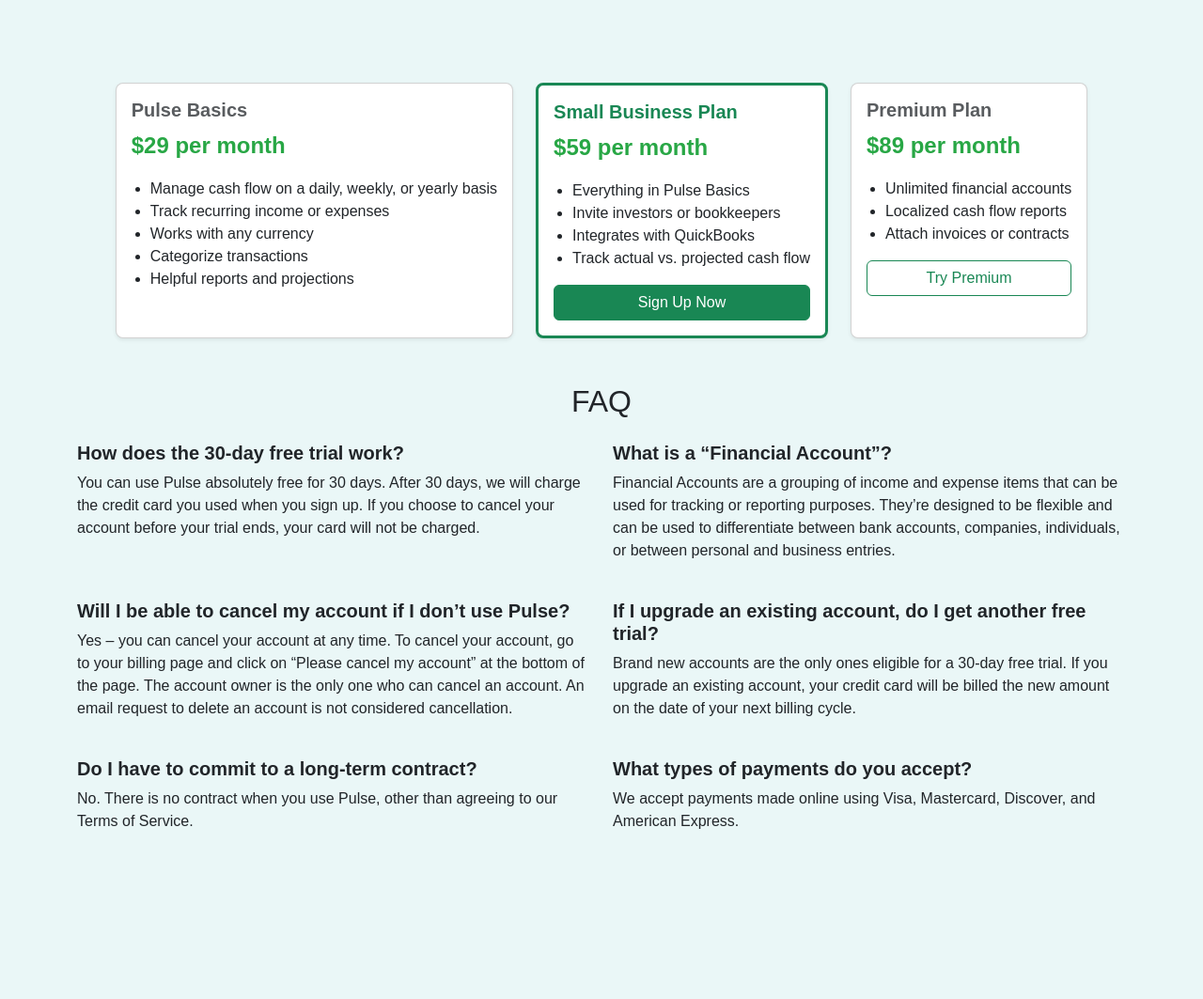
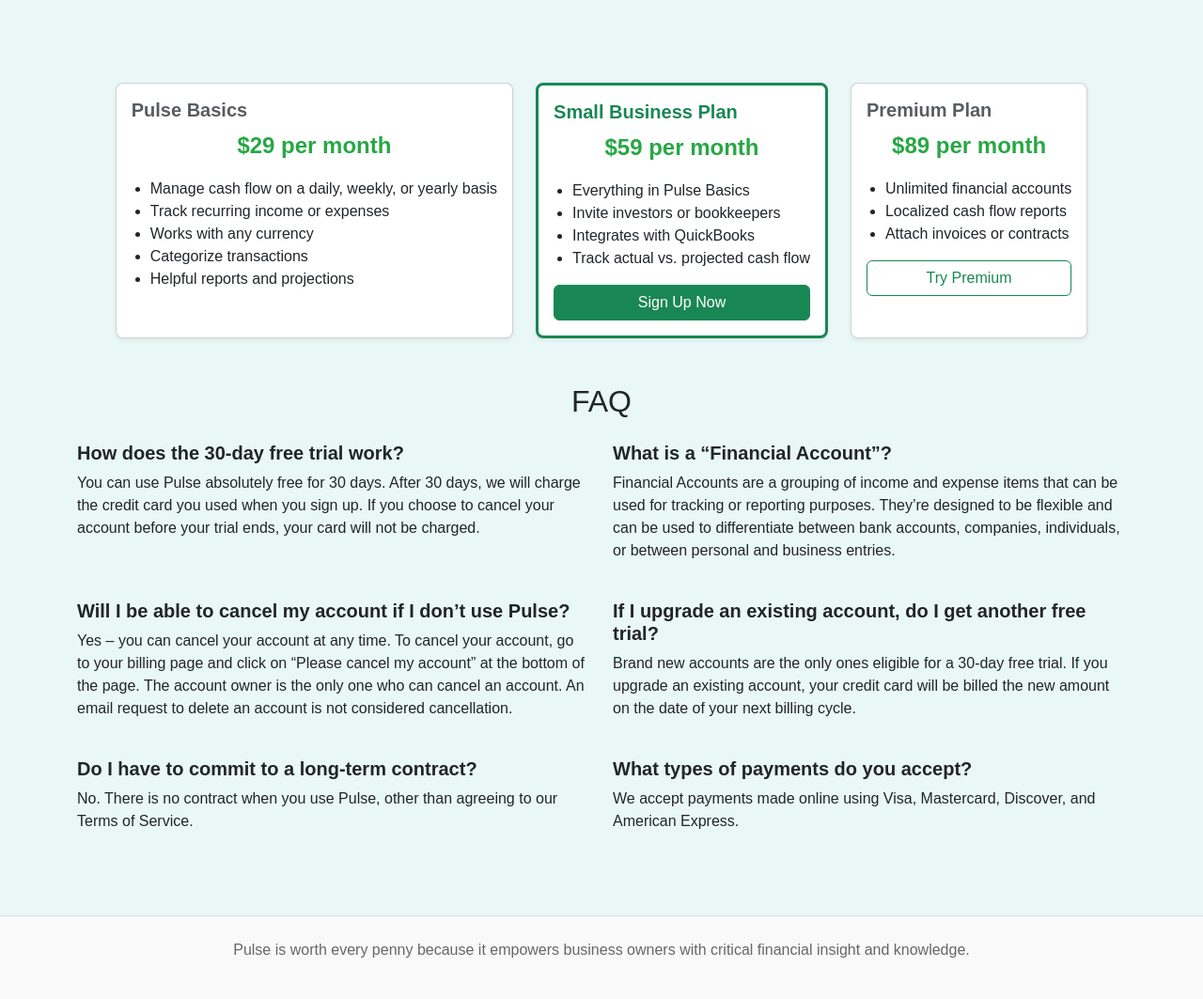
Before and after one commit to omarinho09/POPALZAI_Omar_2AAIF_WMC_2425, a plain HTML site: page 2024_11_14_WMC_POPALZAI_OMAR/index.html in a window 1280 px wide. Shown: the part 240-1303 px from the top of the page at 94% size. Before the commit the page ends 1214 px from the top, so only its background shows below. Drawn offline with nearby package versions, Linux system fonts and the light colour scheme.

Commit message:
änderung

```diff
--- a/2024_11_14_WMC_POPALZAI_OMAR/index.html
+++ b/2024_11_14_WMC_POPALZAI_OMAR/index.html
@@ -7,11 +7,11 @@
     <title>Pulse Pricing Page</title>
 
     <link href="https://cdn.jsdelivr.net/npm/bootstrap@5.3.0/dist/css/bootstrap.min.css" rel="stylesheet">
-
     <link rel="stylesheet" href="style.css">
 </head>
 
 <body>
+
 
     <header class="container py-3 d-flex justify-content-between align-items-center">
         <img src="pulselogo.png" alt="Pulse Logo" class="logo">
@@ -19,6 +19,7 @@
             <a href="#" class="text-decoration-none">Features</a>
             <a href="#" class="text-decoration-none">Customer Stories</a>
             <a href="#" class="text-decoration-none">Pricing</a>
+            <a href="#" class="text-decoration-none">Blog</a>
             <a href="#" class="btn btn-success">Sign Up</a>
         </nav>
     </header>
@@ -32,10 +33,9 @@
 
 
     <section class="container d-flex justify-content-center gap-4 my-5">
-
         <div class="card p-3 shadow-sm">
             <h5 class="text-muted">Pulse Basics</h5>
-            <p class="price">$29 per month</p>
+            <p class="price text-center fw-bold">$29 per month</p>
             <ul>
                 <li>Manage cash flow on a daily, weekly, or yearly basis</li>
                 <li>Track recurring income or expenses</li>
@@ -47,7 +47,7 @@
 
         <div class="card p-3 shadow-sm border-success border-3">
             <h5 class="text-success">Small Business Plan</h5>
-            <p class="price">$59 per month</p>
+            <p class="price text-center fw-bold">$59 per month</p>
             <ul>
                 <li>Everything in Pulse Basics</li>
                 <li>Invite investors or bookkeepers</li>
@@ -59,7 +59,7 @@
 
         <div class="card p-3 shadow-sm">
             <h5 class="text-muted">Premium Plan</h5>
-            <p class="price">$89 per month</p>
+            <p class="price text-center fw-bold">$89 per month</p>
             <ul>
                 <li>Unlimited financial accounts</li>
                 <li>Localized cash flow reports</li>
@@ -77,36 +77,31 @@
                 <h5>How does the 30-day free trial work?</h5>
                 <p>
                     You can use Pulse absolutely free for 30 days. After 30 days, we will charge the credit card you
-                    used when you sign up.
-                    If you choose to cancel your account before your trial ends, your card will not be charged.
+                    used when you sign up. If you choose to cancel your account before your trial ends, your card will
+                    not be charged.
                 </p>
             </div>
             <div class="col-md-6 mb-4">
                 <h5>What is a “Financial Account”?</h5>
                 <p>
                     Financial Accounts are a grouping of income and expense items that can be used for tracking or
-                    reporting purposes.
-                    They’re designed to be flexible and can be used to differentiate between bank accounts, companies,
-                    individuals,
-                    or between personal and business entries.
+                    reporting purposes. They’re designed to be flexible and can be used to differentiate between bank
+                    accounts, companies, individuals, or between personal and business entries.
                 </p>
             </div>
             <div class="col-md-6 mb-4">
                 <h5>Will I be able to cancel my account if I don’t use Pulse?</h5>
                 <p>
                     Yes – you can cancel your account at any time. To cancel your account, go to your billing page and
-                    click on
-                    “Please cancel my account” at the bottom of the page. The account owner is the only one who can
-                    cancel an account.
-                    An email request to delete an account is not considered cancellation.
+                    click on “Please cancel my account” at the bottom of the page. The account owner is the only one
+                    who can cancel an account. An email request to delete an account is not considered cancellation.
                 </p>
             </div>
             <div class="col-md-6 mb-4">
                 <h5>If I upgrade an existing account, do I get another free trial?</h5>
                 <p>
                     Brand new accounts are the only ones eligible for a 30-day free trial. If you upgrade an existing
-                    account,
-                    your credit card will be billed the new amount on the date of your next billing cycle.
+                    account, your credit card will be billed the new amount on the date of your next billing cycle.
                 </p>
             </div>
             <div class="col-md-6 mb-4">
@@ -123,3 +118,14 @@
             </div>
         </div>
     </section>
+
+    <!-- Footer -->
+    <footer class="text-center py-4">
+        <p>Pulse is worth every penny because it empowers business owners with critical financial insight and knowledge.
+        </p>
+    </footer>
+
+    <script src="https://cdn.jsdelivr.net/npm/bootstrap@5.3.0/dist/js/bootstrap.bundle.min.js"></script>
+</body>
+
+</html>
--- a/2024_11_14_WMC_POPALZAI_OMAR/style.css
+++ b/2024_11_14_WMC_POPALZAI_OMAR/style.css
@@ -1,9 +1,7 @@
-
 body {
     background-color: #eaf7f7;
     font-family: Arial, sans-serif;
 }
-
 
 .logo {
     max-height: 50px;
@@ -18,7 +16,6 @@
     color: #28a745;
 }
 
-
 .hero h1 {
     font-size: 2.5rem;
     font-weight: bold;
@@ -29,7 +26,6 @@
     font-size: 1.25rem;
     color: #555;
 }
-
 
 .price {
     font-size: 1.5rem;
@@ -47,12 +43,10 @@
     list-style-type: disc;
 }
 
-
 h5 {
     font-size: 1.25rem;
     font-weight: bold;
 }
-
 
 footer {
     background-color: #f9f9f9;
```
